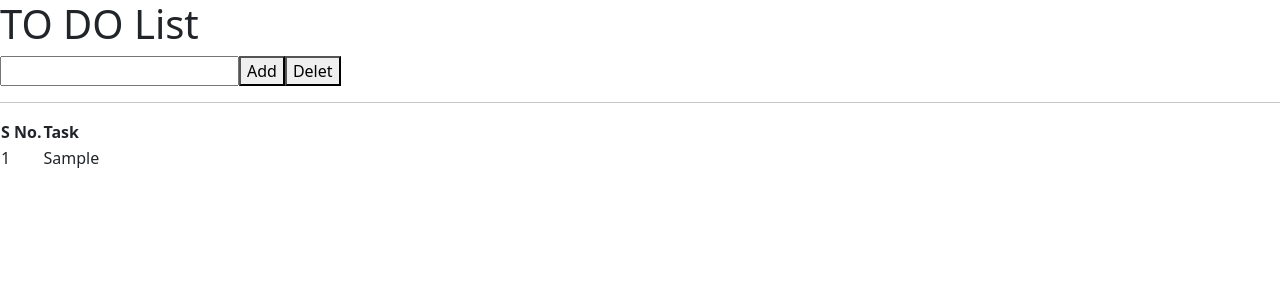
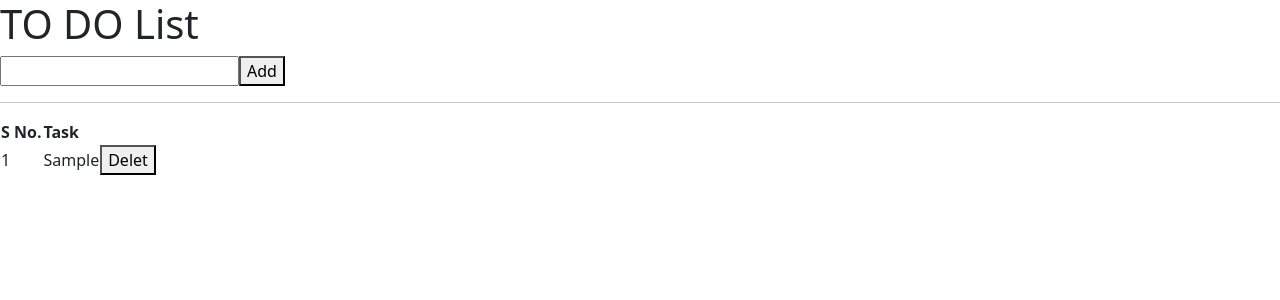
Before and after one commit to rahullokhande123/React.js, a React (Vite) app in the folder To Do List/: page / in a window 1280 px wide. Both pictures are taken after typing "Sample" into the empty fields and a click on the button "Add". Shown: the top 300 px of the page. Built offline with nearby package versions, Linux system fonts and the light colour scheme.

Commit message:
To Do List

```diff
--- a/To Do List/src/App.jsx
+++ b/To Do List/src/App.jsx
@@ -25,6 +25,7 @@ const App=()=>{
             <tr>
                 <td>{sno}</td>
                 <td>{key.task}</td>
+                <button onClick={myDel}>Delet</button>
             </tr>
             </>
         )
@@ -35,7 +36,7 @@ const App=()=>{
         <h1>TO DO List</h1>
         <input type="text" value={input} onChange={(e)=>{setInput(e.target.value)}} />
         <button onClick={taskAdd}>Add</button>
-        <button onClick={myDel}>Delet</button>
+
 
         <hr size="10px" color="black" />
         <tr>
```
